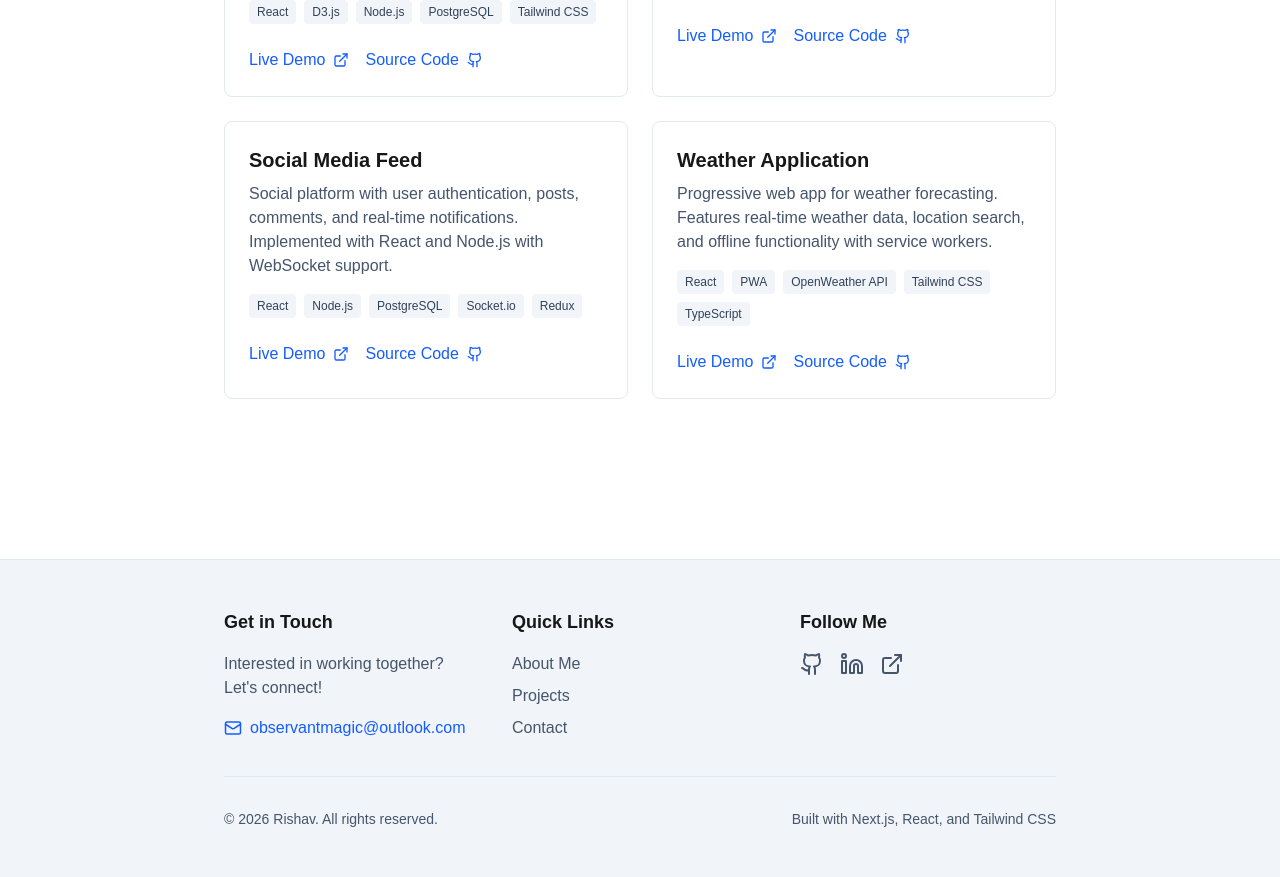
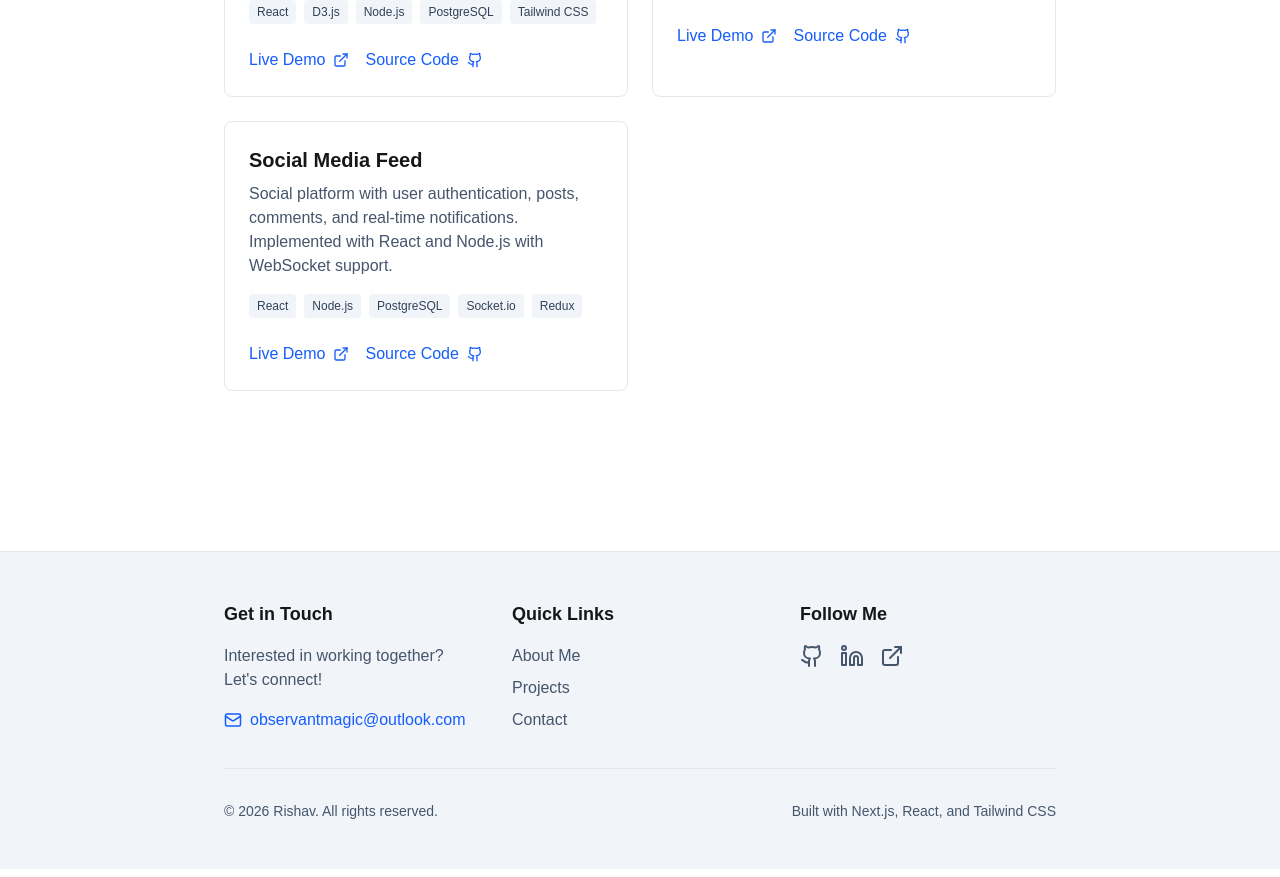
Before and after one commit to TackyEye/my-portfolio-website, a Next.js app: page /projects in a window 1280 px wide. Shown: the part 780-1657 px from the top of the page. Built offline with nearby package versions, Linux system fonts and the light colour scheme.

Commit message:
feat: remove Weather Application project details from portfolio

```diff
--- a/src/app/projects/page.tsx
+++ b/src/app/projects/page.tsx
@@ -53,14 +53,6 @@ export default function Projects() {
       demoUrl: "https://example.com/social",
       githubUrl: "https://github.com/rishav/social-feed",
     },
-    {
-      title: "Weather Application",
-      description:
-        "Progressive web app for weather forecasting. Features real-time weather data, location search, and offline functionality with service workers.",
-      tags: ["React", "PWA", "OpenWeather API", "Tailwind CSS", "TypeScript"],
-      demoUrl: "https://example.com/weather",
-      githubUrl: "https://github.com/rishav/weather-app",
-    },
   ];
 
   return (
```
